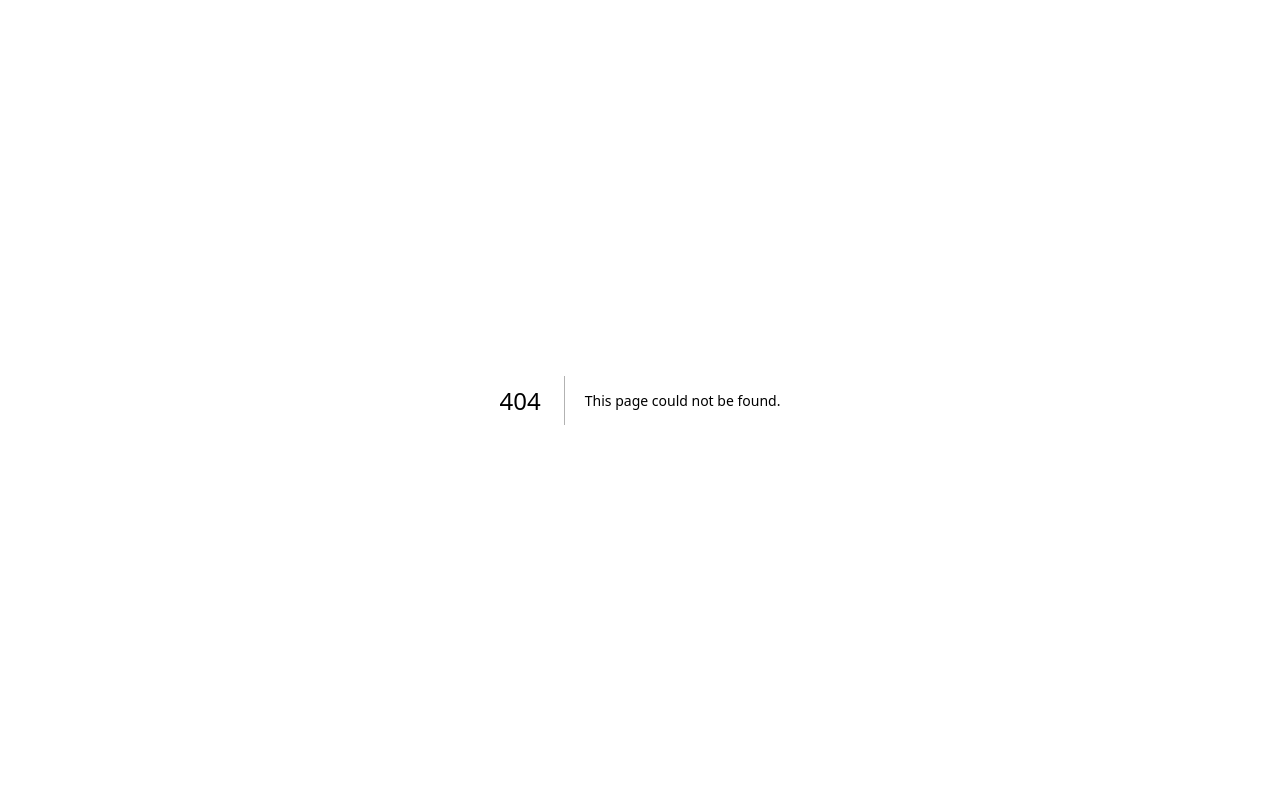
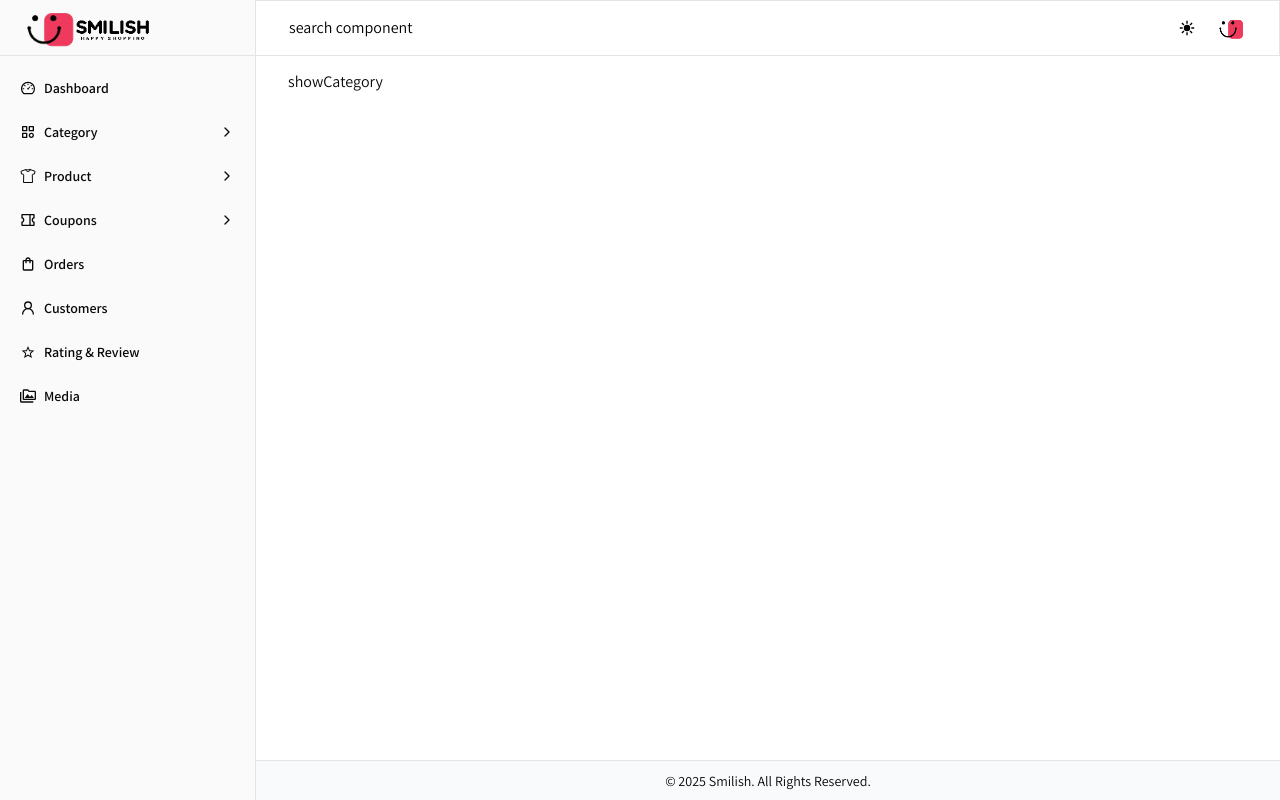
Before and after one commit to Chashmishlish/Nextjs-Ecommerce-Website, a Next.js app: page /admin/category in a window 1280 px wide. Before the commit this address had no page. Built offline with nearby package versions, Linux system fonts and the light colour scheme.

Commit message:
Category Module!

```diff
--- /dev/null
+++ b/app/(root)/(admin)/admin/category/add/page.jsx
@@ -0,0 +1,11 @@
+import React from 'react'
+
+const addCategory = () => {
+  return (
+    <div>
+      addCategory
+    </div>
+  )
+}
+
+export default addCategory
--- /dev/null
+++ b/app/(root)/(admin)/admin/category/edit/{id}/page.jsx
@@ -0,0 +1,11 @@
+import React from 'react'
+
+const EditCategory = () => {
+  return (
+    <div>
+      EditCategory
+    </div>
+  )
+}
+
+export default EditCategory
--- /dev/null
+++ b/app/(root)/(admin)/admin/category/page.jsx
@@ -0,0 +1,11 @@
+import React from 'react'
+
+const showCategory = () => {
+  return (
+    <div>
+      showCategory
+    </div>
+  )
+}
+
+export default showCategory
--- a/lib/adminSidebarMenu.js
+++ b/lib/adminSidebarMenu.js
@@ -6,7 +6,7 @@ import { LuUserRound } from "react-icons/lu";
 import { IoMdStarOutline } from "react-icons/io";
 import { MdOutlinePermMedia } from "react-icons/md";
 import { RiCoupon2Line } from "react-icons/ri";
-import { ADMIN_DASHBOARD } from "@/routes/AdminPanelRoutes";
+import { ADMIN_CATEGORY_ADD, ADMIN_CATEGORY_SHOW, ADMIN_DASHBOARD } from "@/routes/AdminPanelRoutes";
 import { ADMIN_MEDIA_SHOW } from "@/routes/AdminPanelRoutes";
 
 
@@ -23,11 +23,11 @@ export const adminAppSidebarMenu = [
         submenu: [
             {
                 title: "Add Category",
-                url: "#"
+                url: ADMIN_CATEGORY_ADD
             },
             {
                 title: "All Category",
-                url: "#"
+                url: ADMIN_CATEGORY_SHOW
             }
         ]
     },
--- a/routes/AdminPanelRoutes.js
+++ b/routes/AdminPanelRoutes.js
@@ -3,3 +3,8 @@ export const ADMIN_DASHBOARD = '/admin/dashboard'
 //Media routes
 export const ADMIN_MEDIA_SHOW = '/admin/media'
 export const ADMIN_MEDIA_EDIT = (id) => id? `/admin/media/edit/${id}` : ''
+
+// category routes
+export const ADMIN_CATEGORY_ADD = '/admin/category/add'
+export const ADMIN_CATEGORY_SHOW = '/admin/category'
+export const ADMIN_CATEGORY_EDIT = (id) => id ? `/admin/category/edit/${id}` : ''
```
